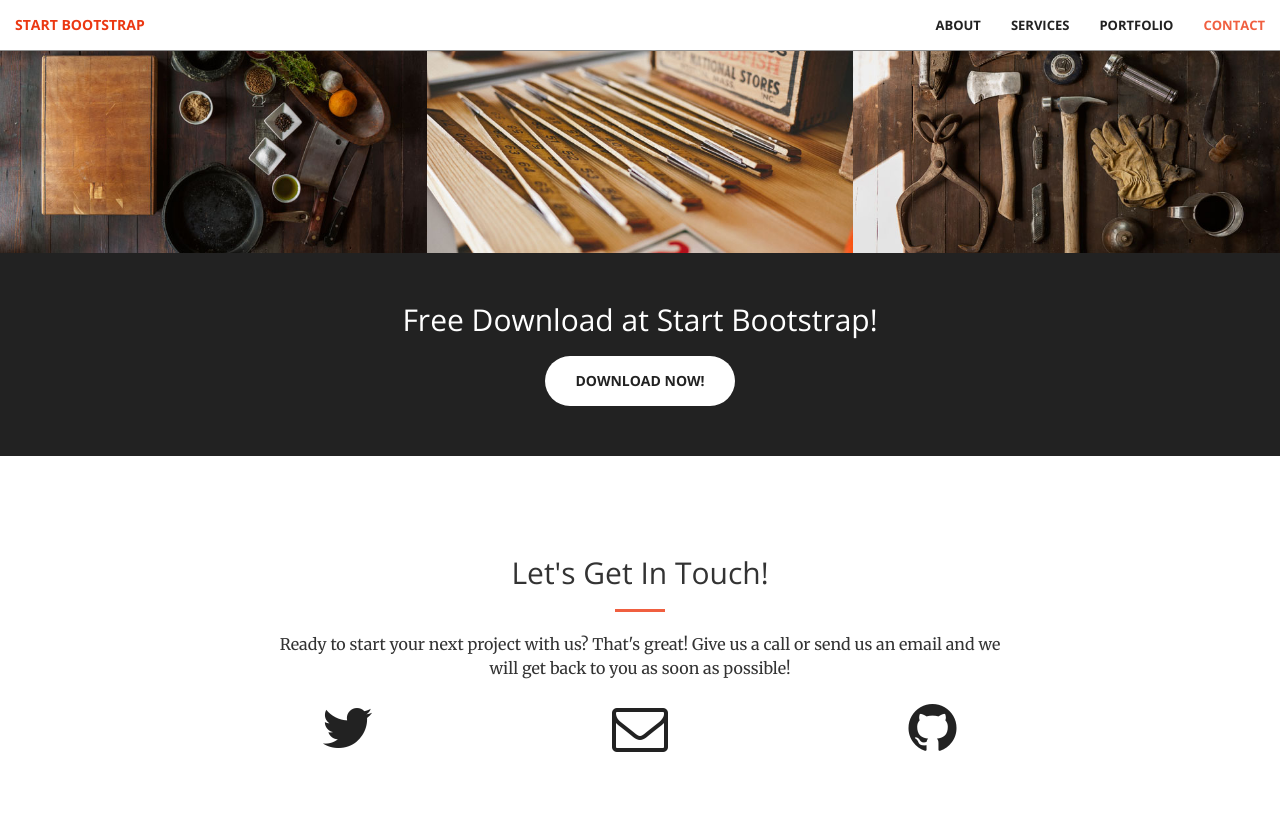
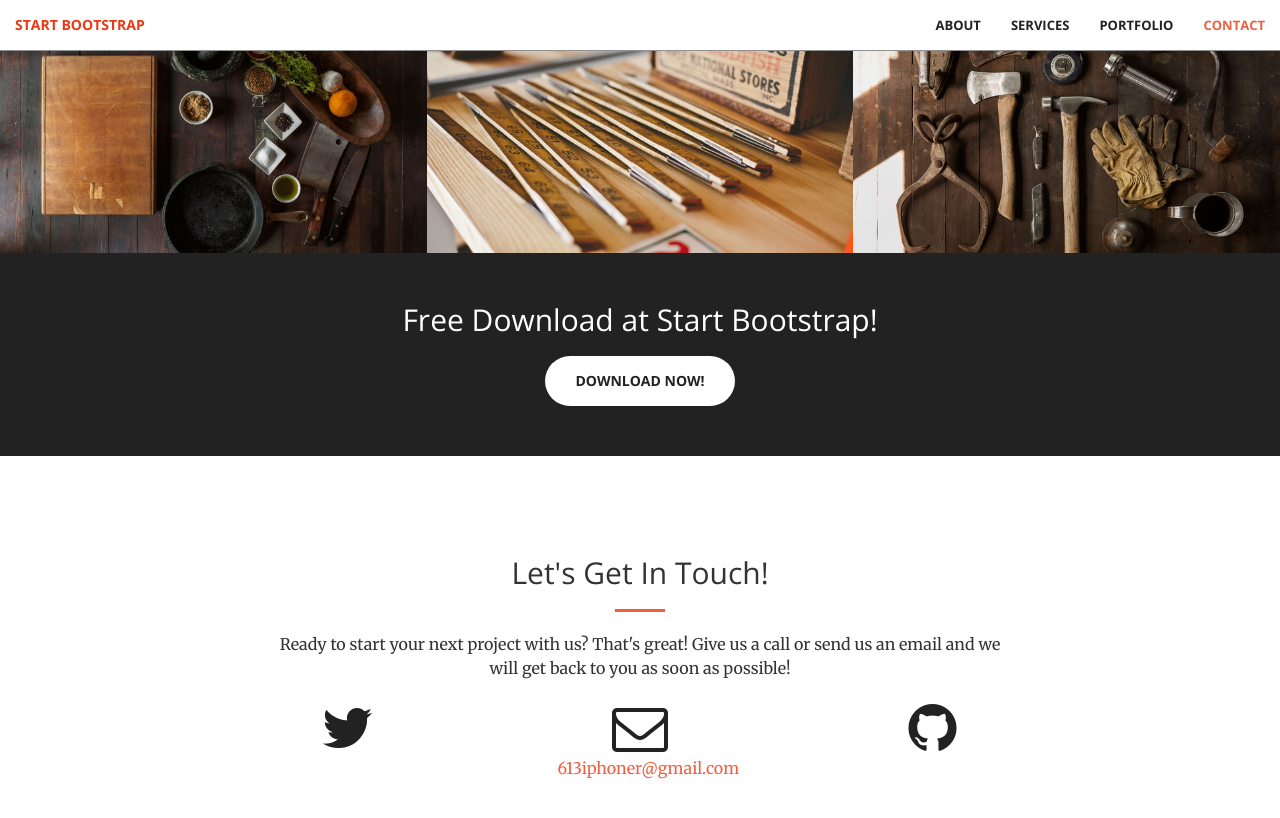
Before and after one commit to SuhaibElkomy/613iphonerepair, a Jekyll site: the page built from index.html, in a window 1280 px wide and 900 px high, scrolled down 1981 px. Shown: the top 818 px of the window. Built offline with Jekyll 4.4.1, drawn with Linux system fonts in a browser that asks for light colours.

Commit message:
Update _config.yml

```diff
--- a/_config.yml
+++ b/_config.yml
@@ -1,6 +1,6 @@
 # Site settings
-title:
-email:
+title: 613iPhonerepair
+email: 613iphoner@gmail.com
 description: > # this means to ignore newlines until "baseurl:"
 baseurl: "" # the subpath of your site, e.g. /blog/
 url: "" # the base hostname & protocol for your site
```
